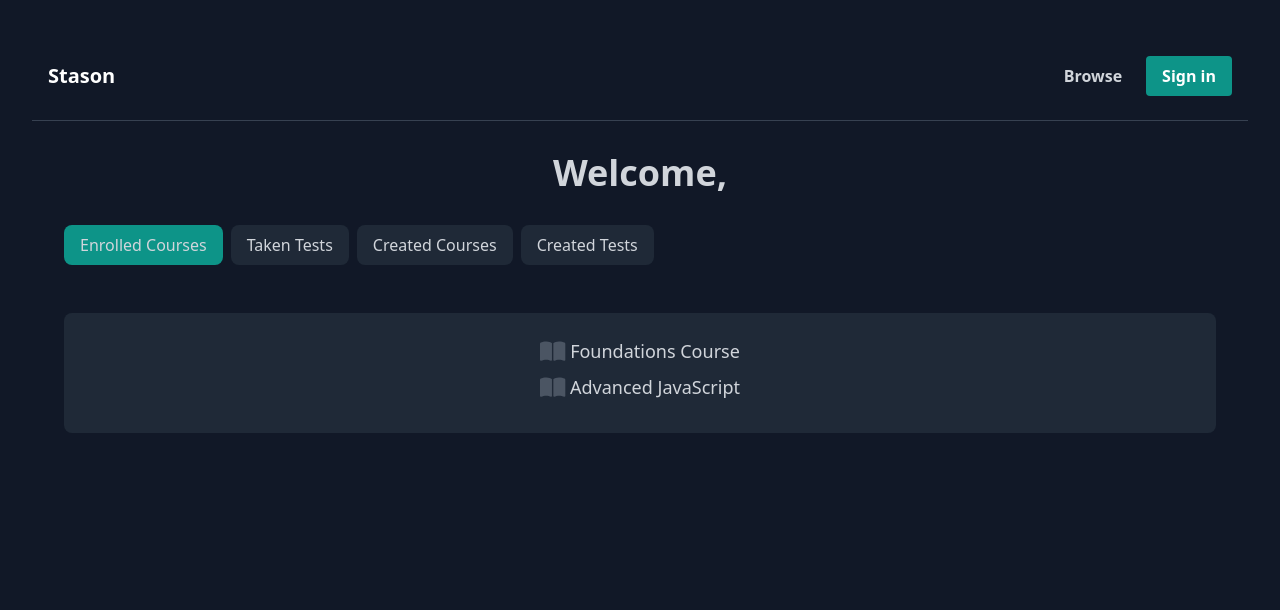
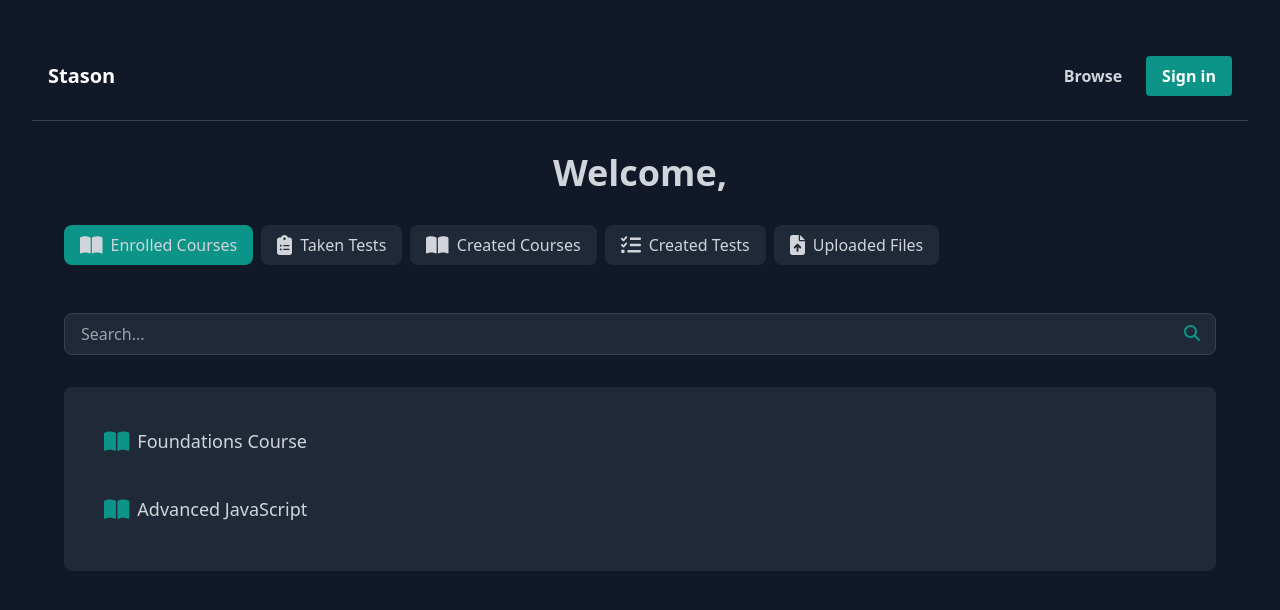
Before and after one commit to Izamu69/dyploma, a React (Vite) app: page /dashboard in a window 1280 px wide. Shown: the top 610 px of the page. Built offline with nearby package versions, Linux system fonts and the light colour scheme.

Commit message:
dashboard updated ui

```diff
--- /dev/null
+++ b/ui/components/Dashboard.css
@@ -0,0 +1,12 @@
+.tabs {
+    transition: max-height 0.3s ease-out;
+}
+
+.tabs-visible {
+    max-height: 2000px;
+}
+
+.tabs-hidden {
+    max-height: 0;
+    overflow: hidden;
+}
--- a/ui/components/Dashboard.jsx
+++ b/ui/components/Dashboard.jsx
@@ -1,7 +1,8 @@
 import React, { useState, useEffect } from 'react';
 import { FontAwesomeIcon } from '@fortawesome/react-fontawesome';
-import { faBookOpen, faClipboardList, faTasks, faPlusCircle } from '@fortawesome/free-solid-svg-icons';
+import { faBookOpen, faClipboardList, faTasks, faPlusCircle, faSearch, faFileUpload, faTimes, faBars } from '@fortawesome/free-solid-svg-icons';
 import { Link } from 'react-router-dom';
+import './Dashboard.css'; // Import CSS file for styling
 
 const Dashboard = () => {
     const [activeTab, setActiveTab] = useState('enrolledCourses');
@@ -9,7 +10,10 @@ const Dashboard = () => {
     const [takenTests, setTakenTests] = useState([]);
     const [createdCourses, setCreatedCourses] = useState([]);
     const [createdTests, setCreatedTests] = useState([]);
+    const [uploadedFiles, setUploadedFiles] = useState([]);
     const [userName, setUserName] = useState('');
+    const [searchQuery, setSearchQuery] = useState('');
+    const [tabsVisible, setTabsVisible] = useState(true); // State for managing tab visibility
 
     useEffect(() => {
         const userDataString = localStorage.getItem('user');
@@ -37,29 +41,74 @@ const Dashboard = () => {
             { id: 1, name: 'Python Basics Test' },
             { id: 2, name: 'Algorithms Test' },
         ]);
+
+        // Example uploaded files with URLs
+        setUploadedFiles([
+            { id: 1, name: 'example.pdf', url: 'https://example.com/example.pdf' },
+            { id: 2, name: 'image.png', url: 'https://example.com/image.png' },
+        ]);
     }, []);
 
+    useEffect(() => {
+        const handleResize = () => {
+            if (window.innerWidth >= 768) {
+                setTabsVisible(true);
+            } else {
+                setTabsVisible(false);
+            }
+        };
+
+        window.addEventListener('resize', handleResize);
+        handleResize();
+
+        return () => {
+            window.removeEventListener('resize', handleResize);
+        };
+    }, []);
+
+    const handleSearch = (items, query) => {
+        if (!query) {
+            return items;
+        }
+        return items.filter(item => item.name.toLowerCase().includes(query.toLowerCase()));
+    };
+
+    const handleFileUpload = (event) => {
+        const file = event.target.files[0];
+        if (file) {
+            const newFile = {
+                id: uploadedFiles.length + 1,
+                name: file.name,
+                url: URL.createObjectURL(file) // This is a local URL for the uploaded file
+            };
+            setUploadedFiles([...uploadedFiles, newFile]);
+        }
+    };
+
     const renderContent = () => {
+        let itemsToDisplay = [];
         switch (activeTab) {
             case 'enrolledCourses':
+                itemsToDisplay = handleSearch(enrolledCourses, searchQuery);
                 return (
                     <div className="bg-gray-800 p-6 rounded-lg mb-8">
-                        {enrolledCourses.map(course => (
+                        {itemsToDisplay.map(course => (
                             <div key={course.id} className="mb-2">
-                                <Link to={`/course/${course.id}`} className="text-lg bg-transparent p-4 m-0 border-none text-gray-300 hover:bg-gray-700 hover:rounded-lg">
-                                    <FontAwesomeIcon icon={faBookOpen} size='lg' className="text-gray-600" /> {course.name}
+                                <Link to={`/course/${course.id}`} className="flex items-center text-lg bg-transparent p-4 m-0 border-none text-gray-300 hover:bg-gray-700 hover:rounded-lg">
+                                    <FontAwesomeIcon icon={faBookOpen} size='lg' className="text-teal-600 mr-2" /> {course.name}
                                 </Link>
                             </div>
                         ))}
                     </div>
                 );
             case 'takenTests':
+                itemsToDisplay = handleSearch(takenTests, searchQuery);
                 return (
                     <div className="bg-gray-800 p-6 rounded-lg mb-8">
-                        {takenTests.map(test => (
+                        {itemsToDisplay.map(test => (
                             <div key={test.id} className="flex justify-between items-center mb-2">
-                                <Link to={`/test/${test.id}`} className="flex-grow text-left text-lg bg-transparent p-4 m-0 border-none text-gray-300 hover:bg-gray-700 hover:rounded-lg">
-                                    <FontAwesomeIcon icon={faClipboardList} size='lg' className="text-gray-600" /> {test.name}
+                                <Link to={`/test/${test.id}`} className="flex items-center text-lg bg-transparent p-4 m-0 border-none text-gray-300 hover:bg-gray-700 hover:rounded-lg">
+                                    <FontAwesomeIcon icon={faClipboardList} size='lg' className="text-teal-600 mr-2" /> {test.name}
                                 </Link>
                                 <span className="text-teal-600 text-lg">{test.score}</span>
                             </div>
@@ -67,33 +116,52 @@ const Dashboard = () => {
                     </div>
                 );
             case 'createdCourses':
+                itemsToDisplay = handleSearch(createdCourses, searchQuery);
                 return (
                     <div className="bg-gray-800 p-6 rounded-lg mb-8">
-                        {createdCourses.map(course => (
+                        <Link to="/createcourse" className="flex items-center text-lg bg-transparent p-4 m-0 border-none text-teal-600 hover:text-teal-400 hover:rounded-lg">
+                            <FontAwesomeIcon icon={faPlusCircle} size='lg' className="mr-2" /> Create New Course
+                        </Link>
+                        {itemsToDisplay.map(course => (
                             <div key={course.id} className="mb-2">
-                                <Link to={`/course/${course.id}`} className="text-lg bg-transparent p-4 m-0 border-none text-gray-300 hover:bg-gray-700 hover:rounded-lg">
-                                    <FontAwesomeIcon icon={faBookOpen} size='lg' className="text-gray-600" /> {course.name}
+                                <Link to={`/course/${course.id}`} className="flex items-center text-lg bg-transparent p-4 m-0 border-none text-gray-300 hover:bg-gray-700 hover:rounded-lg">
+                                    <FontAwesomeIcon icon={faBookOpen} size='lg' className="text-teal-600 mr-2" /> {course.name}
                                 </Link>
                             </div>
                         ))}
-                        <Link to="/createcourse" className="text-lg bg-transparent p-4 m-0 border-none text-teal-600 hover:text-teal-400 hover:rounded-lg">
-                            <FontAwesomeIcon icon={faPlusCircle} size='lg' /> Create New Course
-                        </Link>
                     </div>
                 );
             case 'createdTests':
+                itemsToDisplay = handleSearch(createdTests, searchQuery);
                 return (
                     <div className="bg-gray-800 p-6 rounded-lg mb-8">
-                        {createdTests.map(test => (
+                        <Link to="/createtest" className="flex items-center text-lg bg-transparent p-4 m-0 border-none text-teal-600 hover:text-teal-400 hover:rounded-lg">
+                            <FontAwesomeIcon icon={faPlusCircle} size='lg' className="mr-2" /> Create New Test
+                        </Link>
+                        {itemsToDisplay.map(test => (
                             <div key={test.id} className="mb-2">
-                                <Link to={`/test/${test.id}`} className="text-lg bg-transparent p-4 m-0 border-none text-gray-300 hover:bg-gray-700 hover:rounded-lg">
-                                    <FontAwesomeIcon icon={faTasks} size='lg' className="text-gray-600" /> {test.name}
+                                <Link to={`/test/${test.id}`} className="flex items-center text-lg bg-transparent p-4 m-0 border-none text-gray-300 hover:bg-gray-700 hover:rounded-lg">
+                                    <FontAwesomeIcon icon={faTasks} size='lg' className="text-teal-600 mr-2" /> {test.name}
                                 </Link>
                             </div>
                         ))}
-                        <Link to="/createtest" className="text-lg bg-transparent p-4 m-0 border-none text-teal-600 hover:text-teal-400 hover:rounded-lg">
-                            <FontAwesomeIcon icon={faPlusCircle} size='lg' /> Create New Test
-                        </Link>
+                    </div>
+                );
+            case 'uploadedFiles':
+                itemsToDisplay = handleSearch(uploadedFiles, searchQuery);
+                return (
+                    <div className="bg-gray-800 p-6 rounded-lg mb-8">
+                        <div className="mb-4">
+                            <input type="file" id="fileUpload" onChange={handleFileUpload} className="bg-gray-900 text-gray-300 rounded-lg p-2 w-full" />
+                        </div>
+                        {itemsToDisplay.map(file => (
+                            <div key={file.id} className="mb-2">
+                                <a href={file.url} download={file.name}
+                                    className="flex items-center text-lg bg-transparent p-4 m-0 border-none text-gray-300 hover:bg-gray-700 hover:rounded-lg">
+                                    <FontAwesomeIcon icon={faFileUpload} size='lg' className="text-teal-600 mr-2" /> {file.name}
+                                </a>
+                            </div>
+                        ))}
                     </div>
                 );
             default:
@@ -104,19 +172,41 @@ const Dashboard = () => {
     return (
         <div className="bg-gray-900 text-gray-300 min-h-screen p-8">
             <h1 className="text-4xl font-bold mb-8">Welcome, {userName}</h1>
-            <div className="flex flex-col md:flex-row mb-8">
-                <button onClick={() => setActiveTab('enrolledCourses')} className={`px-4 py-2 mr-2 mb-4 ${activeTab === 'enrolledCourses' ? 'bg-teal-600' : 'bg-gray-800'} text-gray-300 rounded-lg`}>
-                    Enrolled Courses
+            <div className="flex justify-start mb-4 md:hidden">
+                <button onClick={() => setTabsVisible(!tabsVisible)}>
+                    <FontAwesomeIcon icon={tabsVisible ? faTimes : faBars} className="w-6 h-6 text-white" />
                 </button>
-                <button onClick={() => setActiveTab('takenTests')} className={`px-4 py-2 mr-2 mb-4 ${activeTab === 'takenTests' ? 'bg-teal-600' : 'bg-gray-800'} text-gray-300 rounded-lg`}>
-                    Taken Tests
-                </button>
-                <button onClick={() => setActiveTab('createdCourses')} className={`px-4 py-2 mr-2 mb-4 ${activeTab === 'createdCourses' ? 'bg-teal-600' : 'bg-gray-800'} text-gray-300 rounded-lg`}>
-                    Created Courses
-                </button>
-                <button onClick={() => setActiveTab('createdTests')} className={`px-4 py-2 mr-2 mb-4 ${activeTab === 'createdTests' ? 'bg-teal-600' : 'bg-gray-800'} text-gray-300 rounded-lg`}>
-                    Created Tests
-                </button>
+            </div>
+            <div className={`tabs ${tabsVisible ? 'tabs-visible' : 'tabs-hidden'}`}>
+                <div className="flex flex-col md:flex-row mb-8">
+                    <button onClick={() => setActiveTab('enrolledCourses')} className={`px-4 py-2 mr-2 mb-4 ${activeTab === 'enrolledCourses' ? 'bg-teal-600' : 'bg-gray-800'} text-gray-300 rounded-lg flex items-center`}>
+                        <FontAwesomeIcon icon={faBookOpen} size='lg' className="mr-2" /> Enrolled Courses
+                    </button>
+                    <button onClick={() => setActiveTab('takenTests')} className={`px-4 py-2 mr-2 mb-4 ${activeTab === 'takenTests' ? 'bg-teal-600' : 'bg-gray-800'} text-gray-300 rounded-lg flex items-center`}>
+                        <FontAwesomeIcon icon={faClipboardList} size='lg' className="mr-2" /> Taken Tests
+                    </button>
+                    <button onClick={() => setActiveTab('createdCourses')} className={`px-4 py-2 mr-2 mb-4 ${activeTab === 'createdCourses' ? 'bg-teal-600' : 'bg-gray-800'} text-gray-300 rounded-lg flex items-center`}>
+                        <FontAwesomeIcon icon={faBookOpen} size='lg' className="mr-2" /> Created Courses
+                    </button>
+                    <button onClick={() => setActiveTab('createdTests')} className={`px-4 py-2 mr-2 mb-4 ${activeTab === 'createdTests' ? 'bg-teal-600' : 'bg-gray-800'} text-gray-300 rounded-lg flex items-center`}>
+                        <FontAwesomeIcon icon={faTasks} size='lg' className="mr-2" /> Created Tests
+                    </button>
+                    <button onClick={() => setActiveTab('uploadedFiles')} className={`px-4 py-2 mr-2 mb-4 ${activeTab === 'uploadedFiles' ? 'bg-teal-600' : 'bg-gray-800'} text-gray-300 rounded-lg flex items-center`}>
+                        <FontAwesomeIcon icon={faFileUpload} size='lg' className="mr-2" /> Uploaded Files
+                    </button>
+                </div>
+            </div>
+            <div className="mb-8">
+                <div className="relative">
+                    <input
+                        type="text"
+                        placeholder="Search..."
+                        value={searchQuery}
+                        onChange={(e) => setSearchQuery(e.target.value)}
+                        className="w-full px-4 py-2 rounded-lg bg-gray-800 text-gray-300 border border-gray-700 focus:outline-none focus:ring-2 focus:ring-teal-600"
+                    />
+                    <FontAwesomeIcon icon={faSearch} className="absolute right-4 top-3 text-teal-600" />
+                </div>
             </div>
             {renderContent()}
         </div>
```
